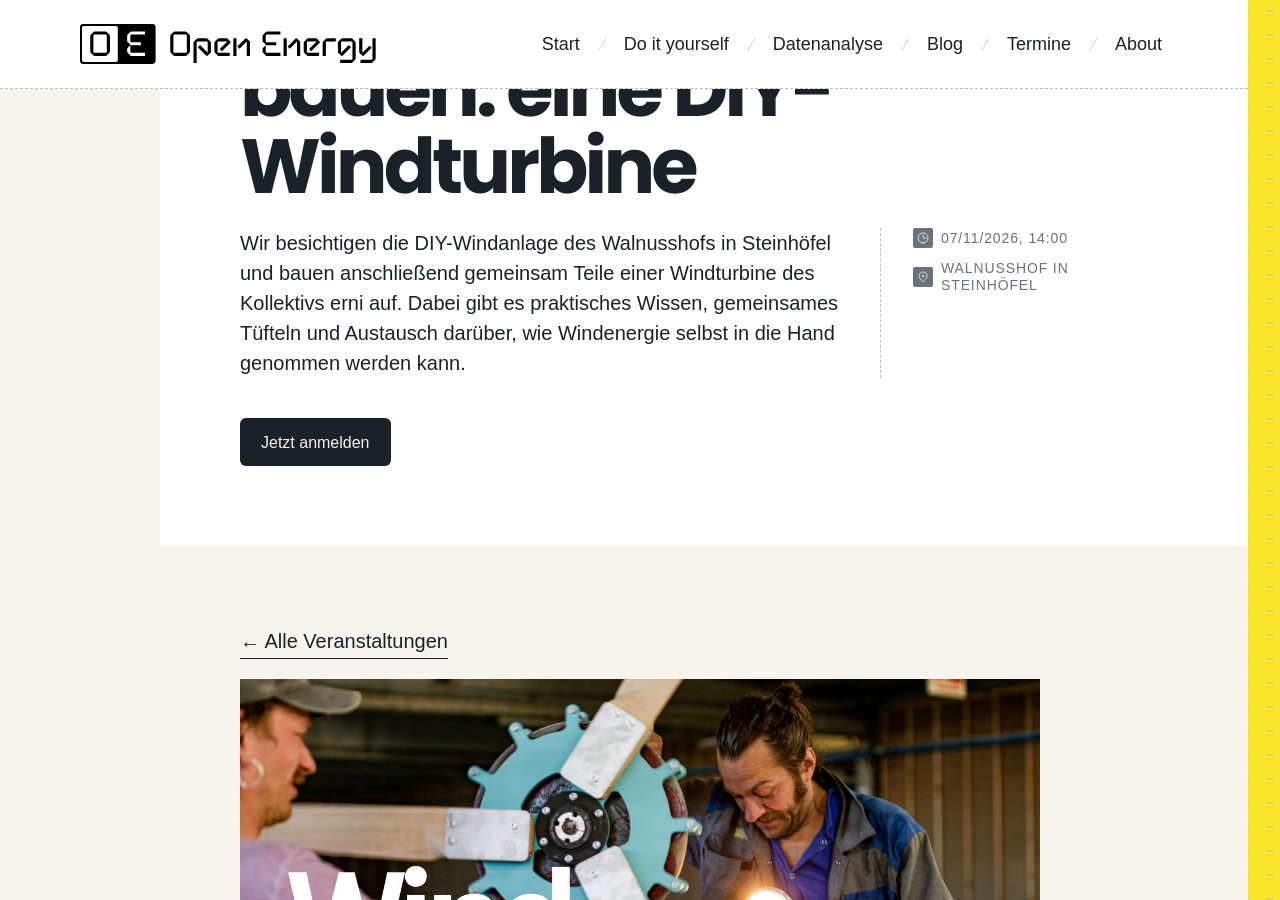
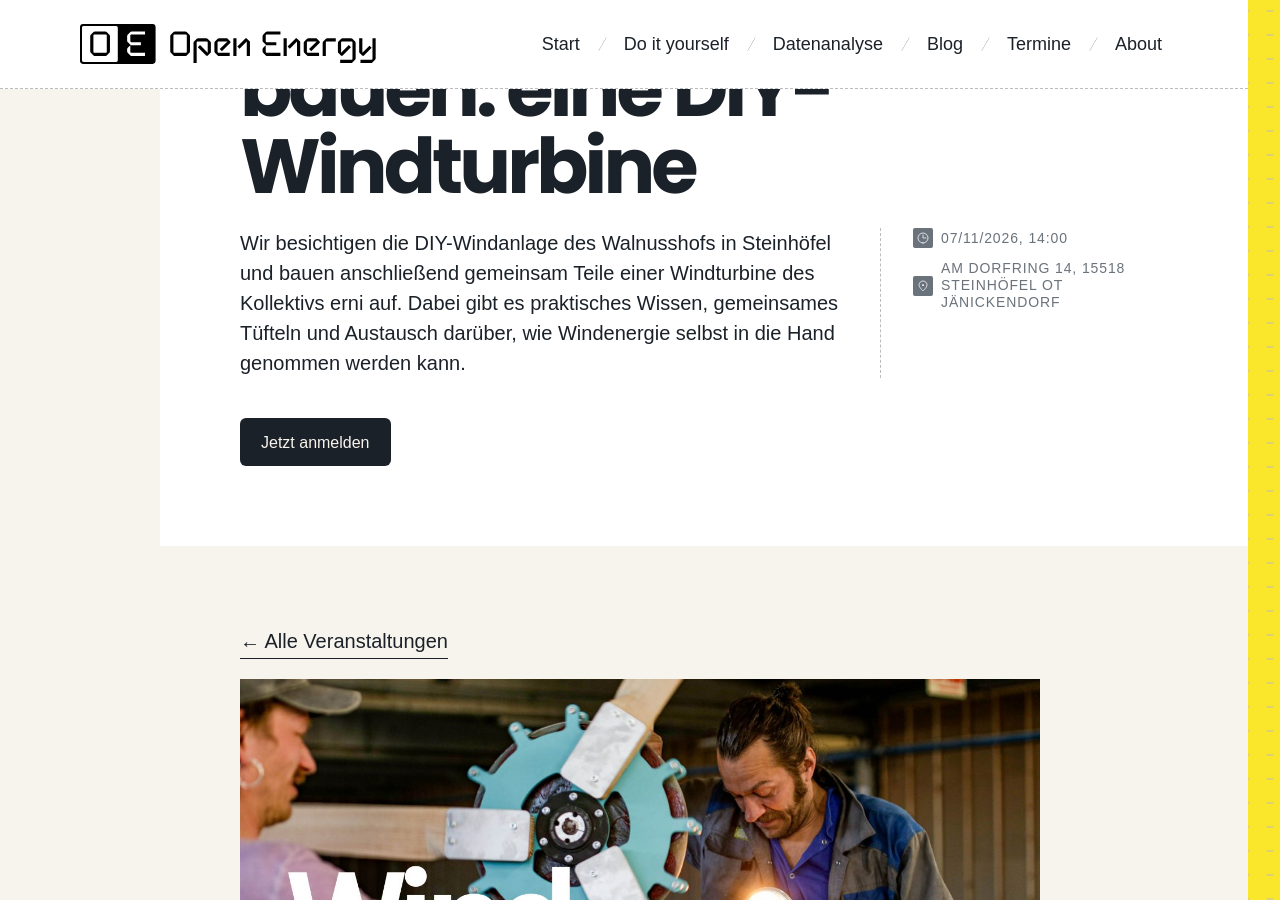
Before and after one commit to okfde/open-energy, a Jekyll site: the page built from _events/wind-workshop-1.md, in a window 1280 px wide and 900 px high, scrolled down 384 px. Built offline with Jekyll 4.4.1, drawn with Linux system fonts in a browser that asks for light colours; some web fonts are replaced.

```diff
--- a/_events/wind-workshop-1.md
+++ b/_events/wind-workshop-1.md
@@ -2,7 +2,7 @@
 title: "Windenergie für alle, wir bauen: eine DIY-Windturbine"
 date: 2026-11-07
 time: "14:00"
-location: "Walnusshof in Steinhöfel"
+location: "Am Dorfring 14, 15518 Steinhöfel OT Jänickendorf"
 excerpt: "Wir besichtigen die DIY-Windanlage des Walnusshofs in Steinhöfel und bauen anschließend gemeinsam Teile einer Windturbine des Kollektivs erni auf. Dabei gibt es praktisches Wissen,
 gemeinsames Tüfteln und Austausch darüber, wie Windenergie selbst in die Hand genommen werden kann."
 signup_url: "https://cloud.okfn.de/apps/forms/s/pnASW8QB9CMep65jMJf9YBqn"
```
